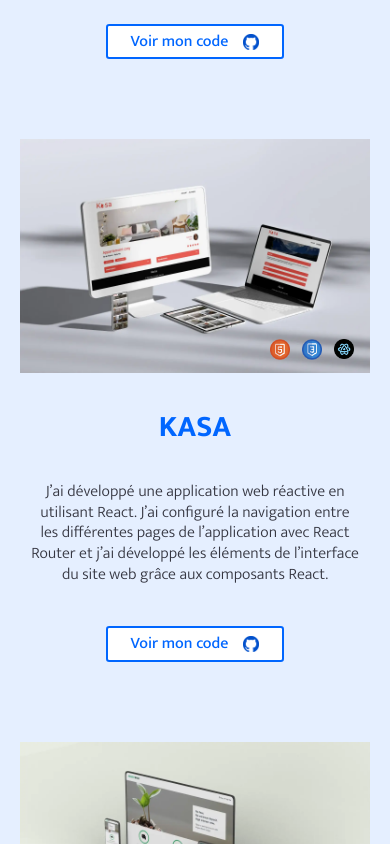
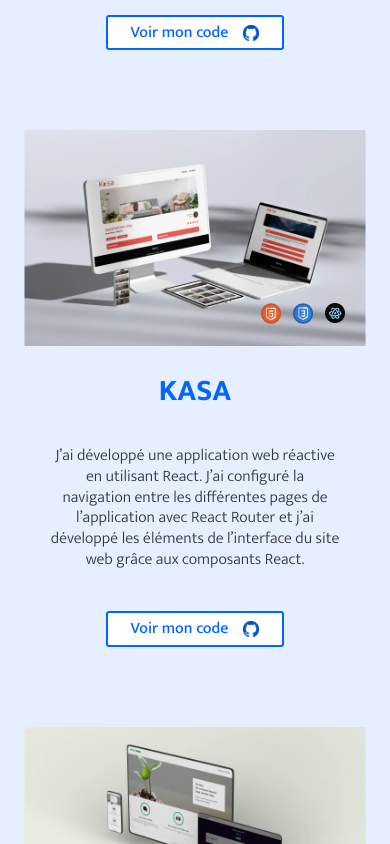
Before and after one commit to yoonju88/Projet12_portfolio, a React (Create React App) app in the folder frontend/: page /#/works in a window 390 px wide. Shown: the part 1460-2304 px from the top of the page. Built offline with nearby package versions, Linux system fonts and the light colour scheme.

Commit message:
update style

```diff
--- a/frontend/src/components/LinkCard.js
+++ b/frontend/src/components/LinkCard.js
@@ -11,7 +11,7 @@
         <article className="linkCard_container">
             <div className="linkCard_img">
                 <img src={image} alt={alt}/>
-                <span className="linkCard_overlay"></span>
+                <span className="overlay"></span>
             </div>
             <p className="linkCard_name">{title}</p>
         </article>
--- a/frontend/src/components/Menu.js
+++ b/frontend/src/components/Menu.js
@@ -1,7 +1,6 @@
 import React from 'react'
 import { NavLink, useLocation } from 'react-router-dom'
 import './menu.css'
-
 
 function Menu() {
     const location = useLocation()
--- a/frontend/src/components/Project.js
+++ b/frontend/src/components/Project.js
@@ -5,9 +5,10 @@
     return (
         <article className={className} id={idName}>
             <div className="project_img_container">
-                <div className='project_img'>
+                <a href={href} className='project_img'>
                     <img src={image} alt={alt}/>
-                </div>
+                    <span className="overlay"></span>
+                </a>
                 <div className='project_icons'>
                     {icons.map((icon)=> (
                         <img key={icon.alt} src={icon.src} alt={icon.alt}/>
--- a/frontend/src/index.css
+++ b/frontend/src/index.css
@@ -51,7 +51,7 @@
 img {
   object-fit: cover;
   width: 100%;
-  height:100%;
+  height: 100%;
 }
 /* button style */
 .button{
--- a/frontend/src/pages/works.css
+++ b/frontend/src/pages/works.css
@@ -39,7 +39,7 @@
     transform: scale(1);
     transition : transform 300ms ease-in-out;
 }
-.linkCard_overlay {
+.overlay {
     opacity : 0;
     width: 100%;
     height: 100%;
@@ -51,7 +51,9 @@
 .linkCard_container:hover img {
     transform: scale(1.1);
 }
-.linkCard_container:hover .linkCard_overlay{
+.linkCard_container:hover .overlay,
+.project_img:hover .overlay
+{
     opacity : 0.3;
 }
 .linkCard_container:hover .linkCard_name{
@@ -87,7 +89,14 @@
     flex:1.25;
     position:relative;
     justify-content: center;
-    width:100%;
+    overflow: hidden;
+}
+.project_img{
+    scale : 1.1;
+    transition: scale 0.3s ease-in-out;
+}
+.project_img_container:hover .project_img{
+    scale : 1.15;
 }
 .project_txt_container {
     flex:0.75;
@@ -98,12 +107,17 @@
 .project_icons{
     display: flex;
     position: absolute;
-    bottom: 35px;
-    right: 27px;
+    bottom: 25px;
+    right: 30px;
     gap:15px;
 }
 .project_icons img {
     width: 25px;
+    scale:1;
+    transition: scale 0.2s ease-in-out;
+}
+.project_icons img:hover {
+    scale:1.15;
 }
 h3 {
     font-size: 40px;
@@ -125,7 +139,7 @@
     }
     .realisations{
         background-color: rgba(0, 102, 255, 0.1);
-        padding: 80px 0 40px 0;
+        padding: 80px 20px 40px 20px;
     }
     .row, .row_reverse {
         flex-direction: column;
@@ -133,9 +147,6 @@
     }
     .project_img {
         padding:0 20px;
-    }
-    .project_icons{
-        right: 45px;
     }
 }
 @media screen and (max-width:768px) {
@@ -157,15 +168,12 @@
     }
     .realisations{
         background-color: rgba(0, 102, 255, 0.1);
-        padding: 55px 0 20px 0;
+        padding: 55px 20px 20px 20px;
         gap: 50px;
-    }
-    .project_img {
-        padding:0 20px;
     }
     .project_icons{
         bottom: 22px;
-        right: 36px;
+        right: 25px;
         gap: 12px;
     }
     .project_icons img {
```
